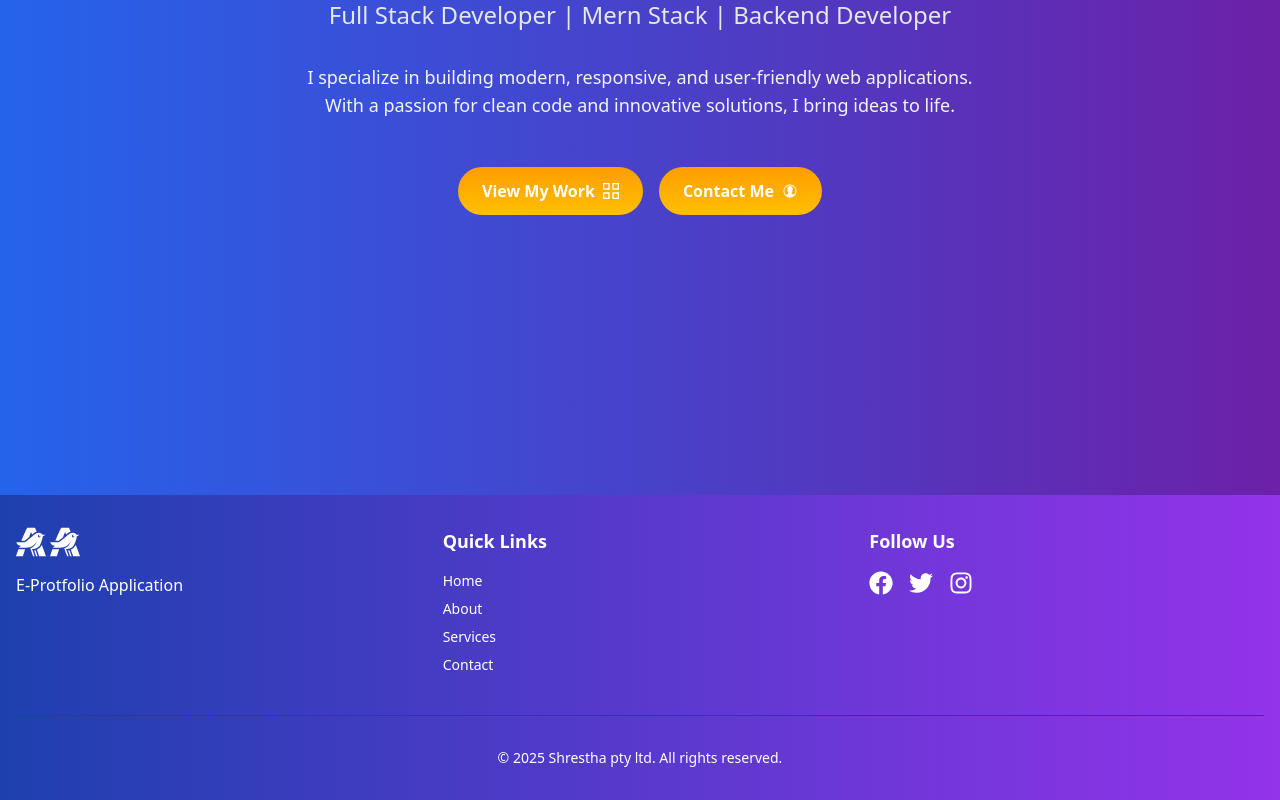
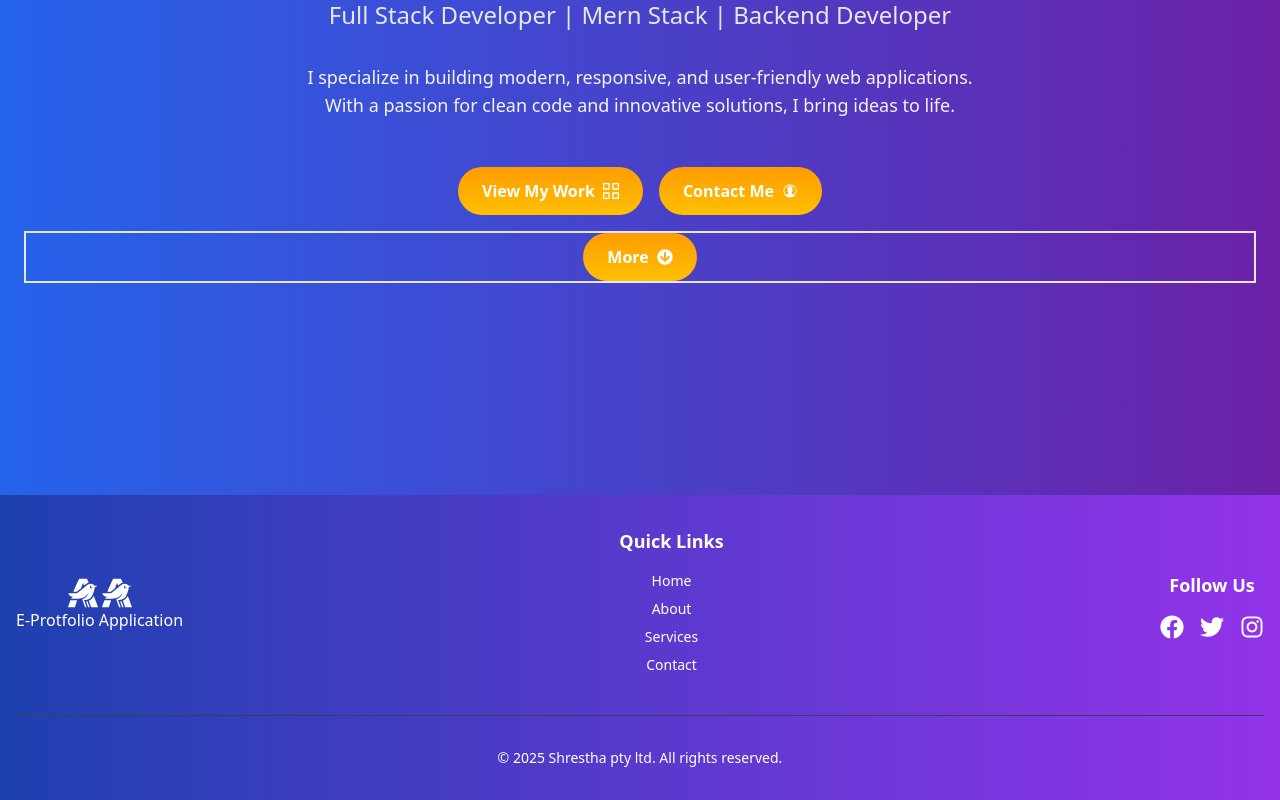
Before and after one commit to Shrestha01/adarsha-protfolio, a React (Vite) app: page /home in a window 1280 px wide. Shown: the part 361-1161 px from the top of the page. Built offline with nearby package versions, Linux system fonts and the light colour scheme.

Commit message:
more section added on Homepage

```diff
--- a/src/components/Footer.jsx
+++ b/src/components/Footer.jsx
@@ -5,18 +5,18 @@ function Footer() {
   return (
     <footer className="bg-gradient-to-r from-blue-800 to-purple-600 text-white py-8">
       <div className="container">
-        <div className="grid grid-cols-1 md:grid-cols-3 gap-8">
+        <div className="flex flex-col items-center text-center space-y-6 py-6 sm:py-0 sm:space-y-0 sm:flex-row sm:justify-between ">
           {/* Column 1: About */}
-          <div>
-            <Link
-              to="/home"
-              className="flex gap-1 sm:text-3xl font-bold hover:text-primary"
-            >
-              {/* <img src={Logo} alt="Foodie Zone" className="w-10" /> */}
-              <SiAuchan />
-              <SiAuchan />
-            </Link>
-            <div className="mt-4">
+          <div className="flex flex-col items-center hover:text-primary ">
+            <div>
+              <Link to="/home" className="flex gap-1 sm:text-3xl font-bold">
+                {/* <img src={Logo} alt="Foodie Zone" className="w-10" /> */}
+                <SiAuchan />
+                <SiAuchan />
+              </Link>
+            </div>
+
+            <div className="">
               <span>E-Protfolio Application</span>
             </div>
           </div>
--- a/src/components/Home.jsx
+++ b/src/components/Home.jsx
@@ -1,10 +1,17 @@
-import React from "react";
+import React, { useState } from "react";
 import profilePic from "../assets/profile-pic.jpeg";
 import { Link } from "react-router-dom";
 import { GrProjects } from "react-icons/gr";
 import { IoIosContact } from "react-icons/io";
+import { FaArrowCircleDown } from "react-icons/fa";
+import About from "./aboutme/About";
 
 const Home = () => {
+  const [moreInfo, setmoreInfo] = useState(false);
+  const handleClick = () => {
+    setmoreInfo(true);
+    console.log("button clicked");
+  };
   return (
     <div className="min-h-screen bg-gradient-to-r from-blue-600 to-purple-800 py-20">
       <div className="container mx-auto px-6 text-center">
@@ -51,7 +58,20 @@ const Home = () => {
             </button>
           </Link>
         </div>
+
+        {!moreInfo && (
+          <div className="flex justify-center border-2 mt-4 ">
+            <button
+              className="flex items-center gap-2 font-semibold bg-gradient-to-t from-primary to-secondary px-6 py-3 rounded-full text-white hover:scale-105 duration-300"
+              onClick={handleClick}
+            >
+              More
+              <FaArrowCircleDown />
+            </button>
+          </div>
+        )}
       </div>
+      {moreInfo && <About />}
     </div>
   );
 };
--- a/src/components/Navbar.jsx
+++ b/src/components/Navbar.jsx
@@ -76,7 +76,11 @@ const Navbar = () => {
               onClick={() => setMenuOpen(!menuOpen)}
               className="text-white text-2xl focus:outline-none bg-transparent"
             >
-              {menuOpen ? <FaTimes /> : <FaBars />}
+              {menuOpen ? (
+                <FaTimes />
+              ) : (
+                <FaBars className="hover:text-primary" />
+              )}
             </button>
           </div>
         </div>
@@ -105,13 +109,7 @@ const Navbar = () => {
             >
               Contact Us
             </Link>
-            <Link
-              to="/todoList"
-              className="py-2 text-lg hover:text-primary"
-              onClick={() => setMenuOpen(false)}
-            >
-              TodoList
-            </Link>
+
             {/* Call Button in Mobile Menu */}
             <button
               onClick={handleCall}
--- a/src/components/aboutme/About.jsx
+++ b/src/components/aboutme/About.jsx
@@ -39,7 +39,7 @@ const techCategories = {
 
 const About = () => {
   return (
-    <div className="min-h-screen bg-gradient-to-r from-blue-600 to-purple-800 py-20 text-white">
+    <div className="min-h-screen bg-gradient-to-r from-blue-600 to-purple-800 py-4 sm:py-20 text-white">
       <div className="container">
         <div className="max-w-4xl mx-auto text-center">
           <h2 className="text-4xl font-bold text-primary mb-4">About Me</h2>
```
